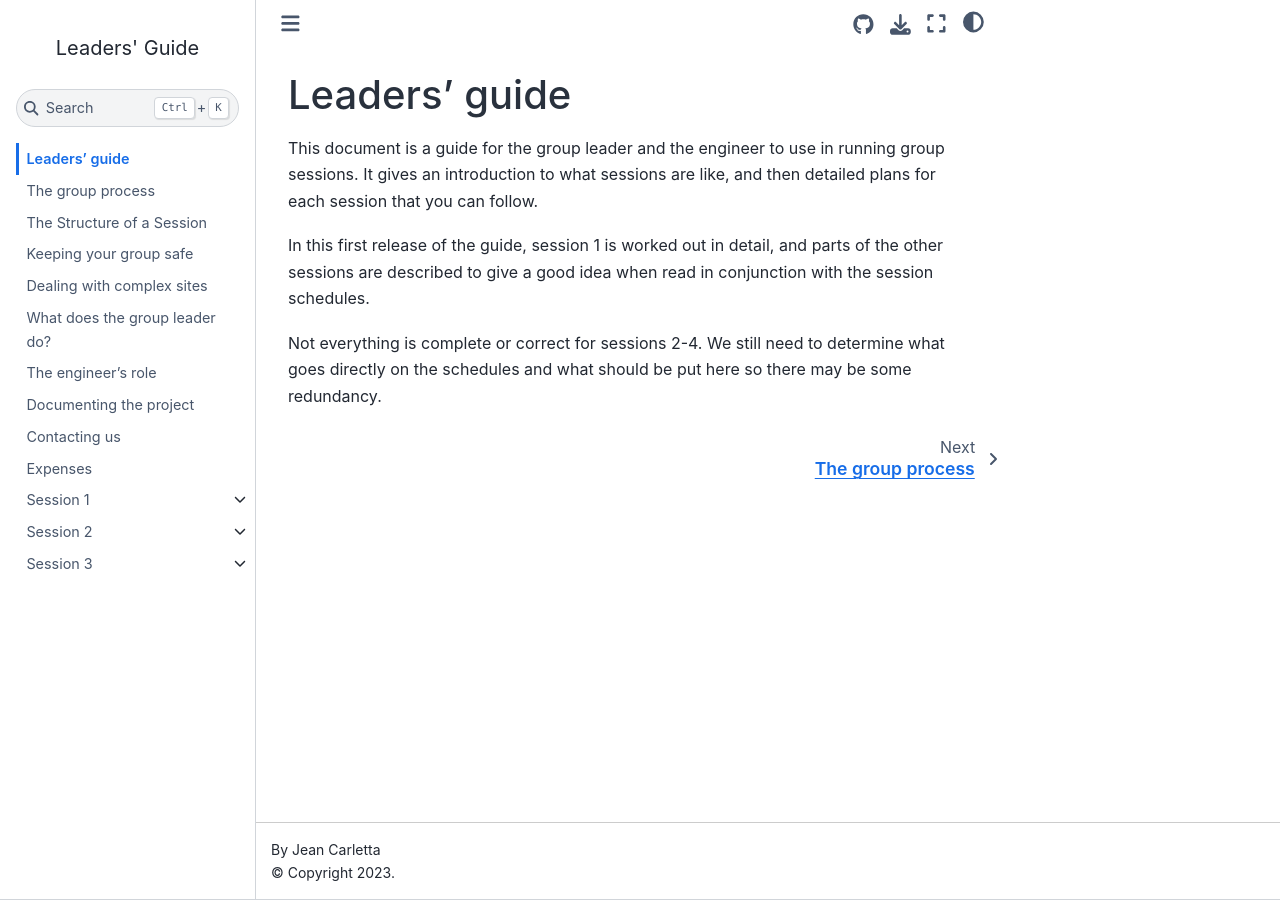
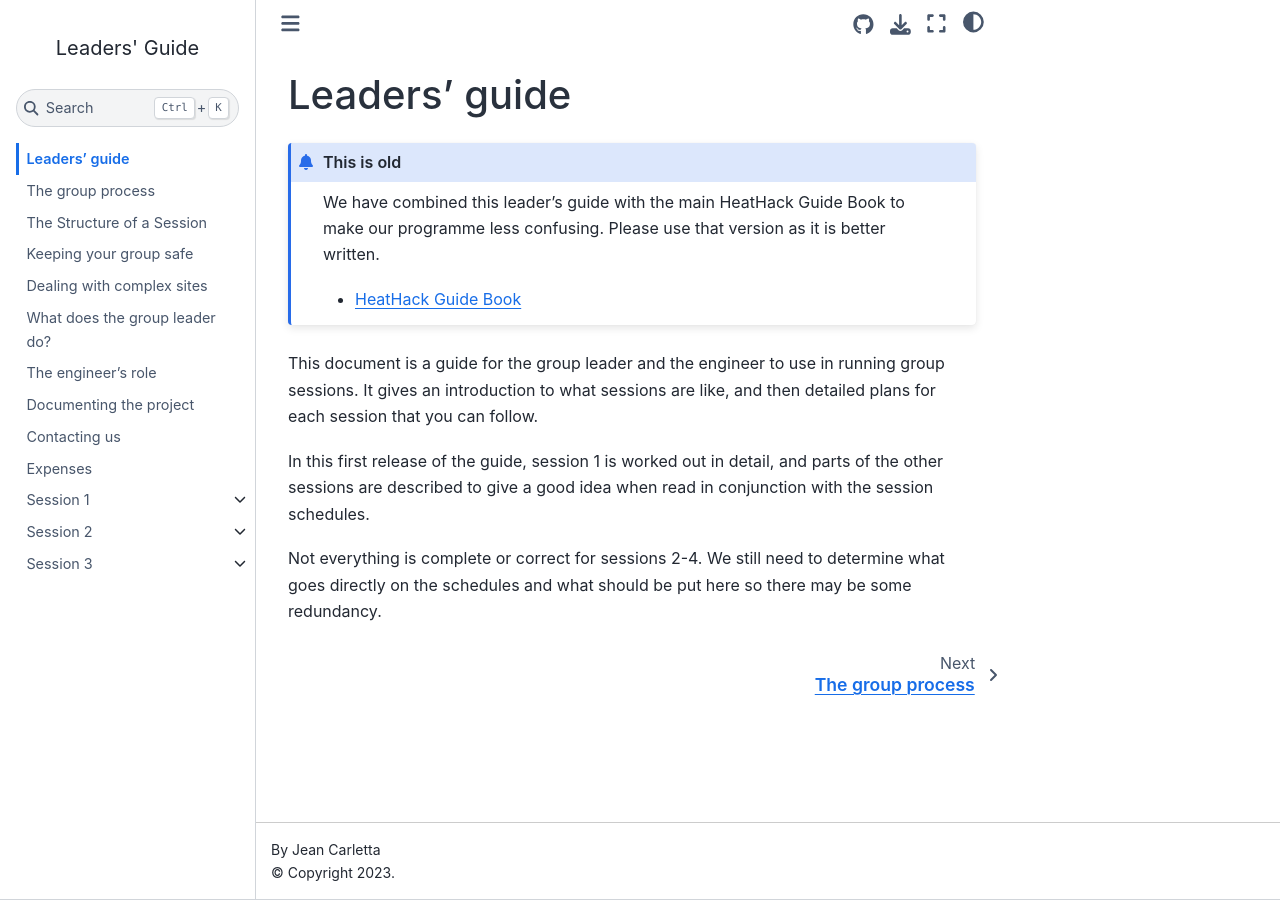
Before and after one commit to JeanCarletta/HeatHack-Leaders-Guide, a Jupyter Book: the page built from intro.md, in a window 1280 px wide. Built offline with Jupyter Book 1.0.4 settings and Sphinx 7.4.7 and the Sphinx Book theme 1.1.4, drawn with Linux system fonts in a browser that asks for light colours.

Commit message:
obsolescence marker

````diff
--- a/intro.md
+++ b/intro.md
@@ -1,5 +1,13 @@
 # Leaders' guide
 
+```{admonition} This is old
+
+We have combined this leader's guide with the main HeatHack Guide Book to make our programme less confusing.  Please use that version as it is better written.
+
+- [HeatHack Guide Book](https://jeancarletta.github.io/HeatHack-Sessions/)
+
+
+```
 This document is a guide for the group leader and the engineer to use in running group sessions.  It gives an introduction to what sessions are like, and then detailed plans for each session that you can follow.
 
 In this first release of the guide, session 1 is worked out in detail, and parts of the other sessions are described to give a good idea when read in conjunction with the session schedules.
````
Also changed, not shown: 1 other file.
